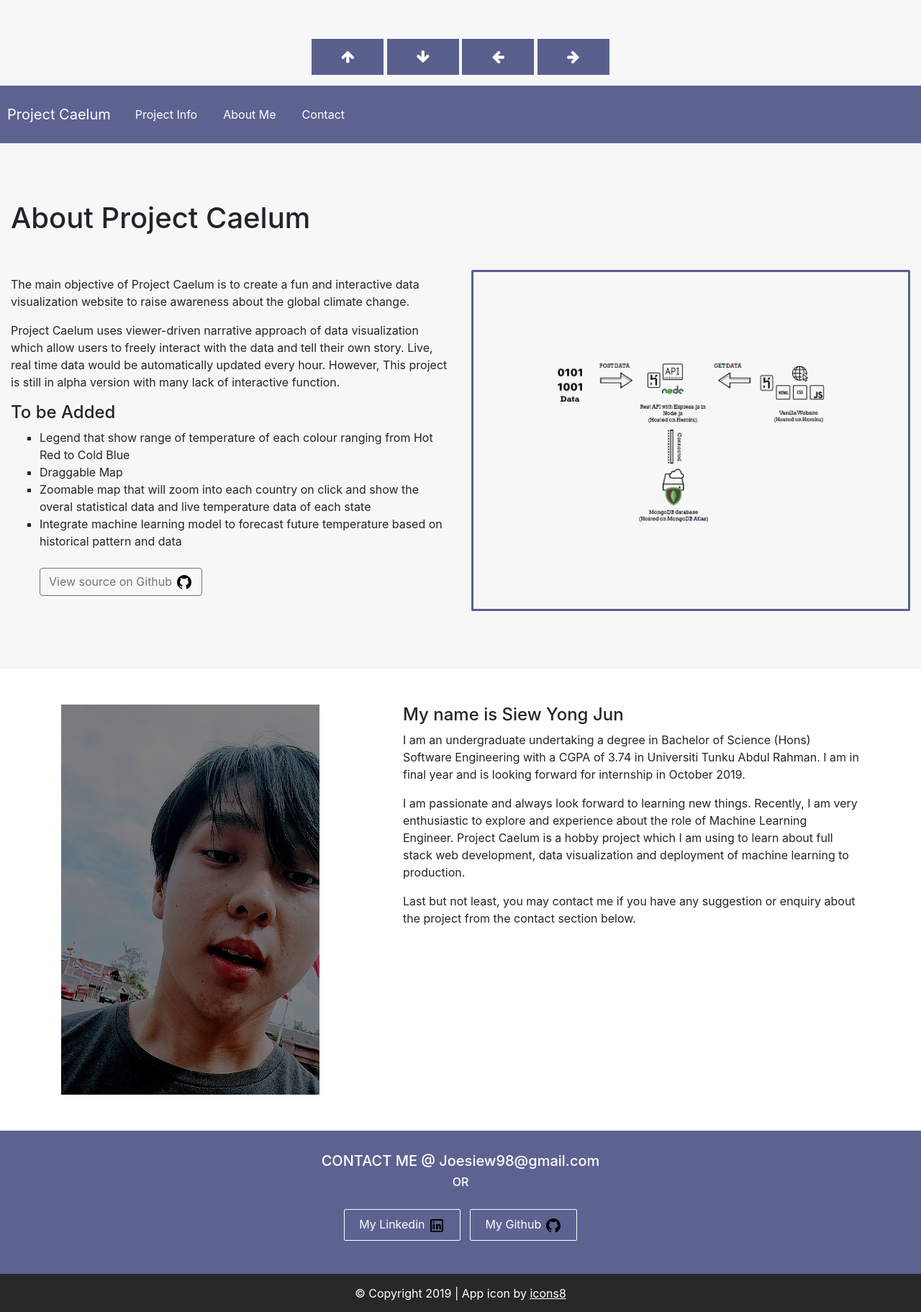
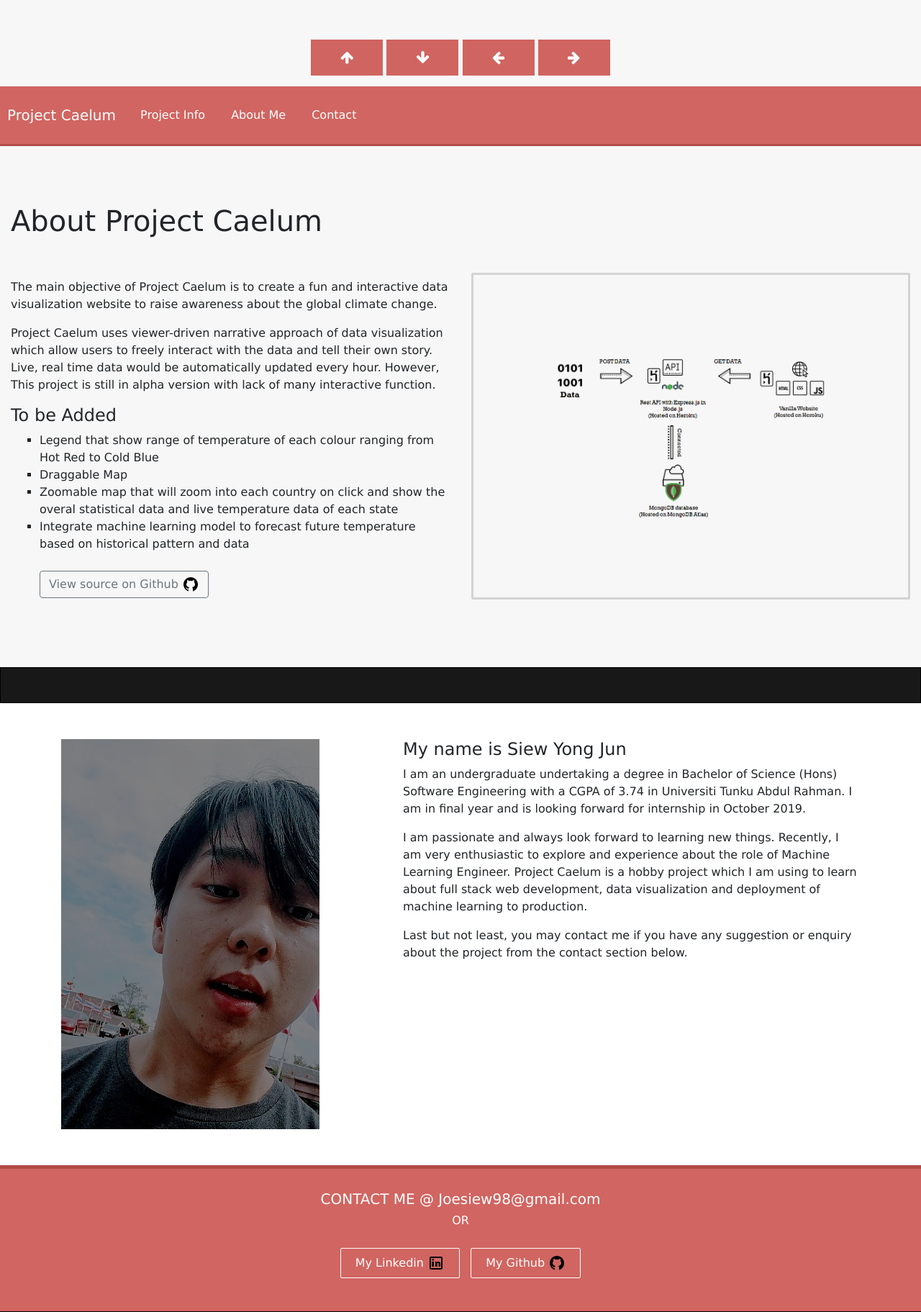
Before and after one commit to JoeSiew/ProjectCaelumWeb, a PHP site: page /index.html in a window 1280 px wide. Shown: the part 807-2630 px from the top of the page at 72% size. Run offline with PHP 8.4, Linux system fonts and the light colour scheme; some libraries are stand-ins or nearby versions.

Commit message:
changes font and design

```diff
--- a/index.html
+++ b/index.html
@@ -62,7 +62,7 @@
                         freely interact with the data and tell their own story. Live, real time data would be
                         automatically updated every hour.
                         However, This project is still in alpha version
-                        with many lack of interactive function.
+                        with lack of many interactive function.
                     </p>
 
                     <h4>To be Added</h4>
@@ -91,6 +91,11 @@
         </div>
     </div>
 
+    <div class="copyrightSection">
+        <div class="col-md-12 text-center">
+            <br>
+        </div>
+    </div>
 
     <div id="about_me" class="aboutSection section">
         <div class="container">
--- a/style.css
+++ b/style.css
@@ -17,6 +17,10 @@
     border-radius: 2px;
 } */
 
+body {
+    /* font-family:"Lucida Console", Monaco, monospace; */
+    font-family:"Verdana", Geneva, sans-serif
+}
 #chart{
     margin:0px;
     background-color: #f7f7f7;
@@ -37,7 +41,7 @@
 }
 
 button{
-    background-color:#000852a2;
+    background-color:rgba(206, 91, 87, 0.938);
     color:#fff;
     width:100px;
     padding:10px;
@@ -55,7 +59,8 @@ button:hover{
 }
 
 #navigation{
-    background-color: #000852a2;
+    background-color: rgba(206, 91, 87, 0.938);
+    border-bottom: 3px solid rgba(175, 75, 71, 0.938);
     padding:20px 10px;
     z-index:100;
 }
@@ -94,8 +99,8 @@ button:hover{
     margin-left: auto;
     margin-right: auto;
     z-index: 1;
-    padding: 110px 100px;
-    border: 3px solid #000852a2;
+    padding: 100px 100px;
+    border: 3px solid #d3d3d3;
     border-radius: 2px;
     max-width:100%;
     max-height:100%;
@@ -111,14 +116,14 @@ button:hover{
     padding:50px 0;
 }
 .aboutImage{
-
     max-width: 100%;
     max-height: 100%;
     opacity: 0.5;
 }
 
 .contactSection{
-    background-color:#000852a2;
+    background-color:rgba(206, 91, 87, 0.938);
+    border-top: 5px solid rgba(175, 75, 71, 0.938);
     color:#fff;
     padding:30px 0;
 }
@@ -135,14 +140,15 @@ button:hover{
 
 .contactButton:hover {
 	text-decoration: none;
-	color: #000852a2;
+	color: #be2e1ebb;
     background-color: #fff;
 }
 
 .copyrightSection{
-    background-color: #000000d7;
+    background-color: #000000e7;
     color:#fff;
-    padding:15px 0px;
+    padding:12px 0px;
+    border:1px solid rgb(2, 1, 1);
 }
 
 .copyrightSection p{
```
